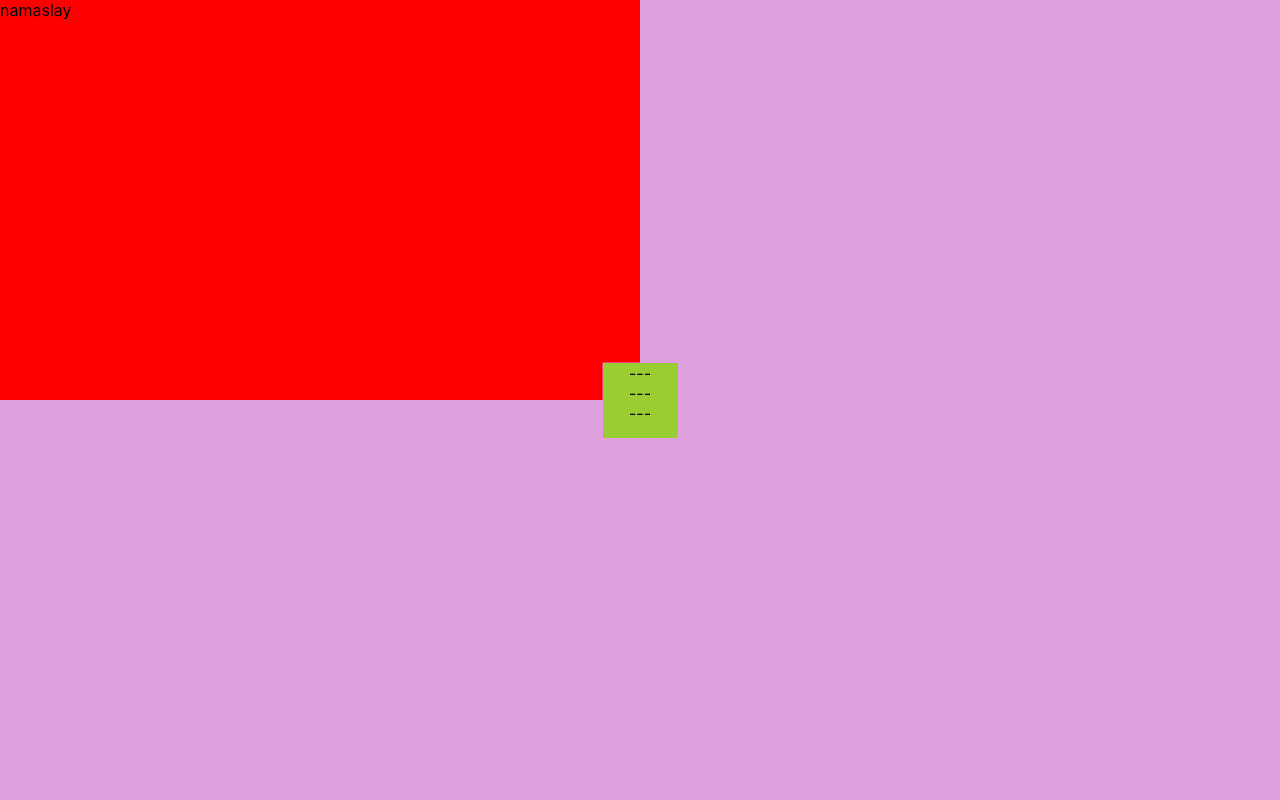
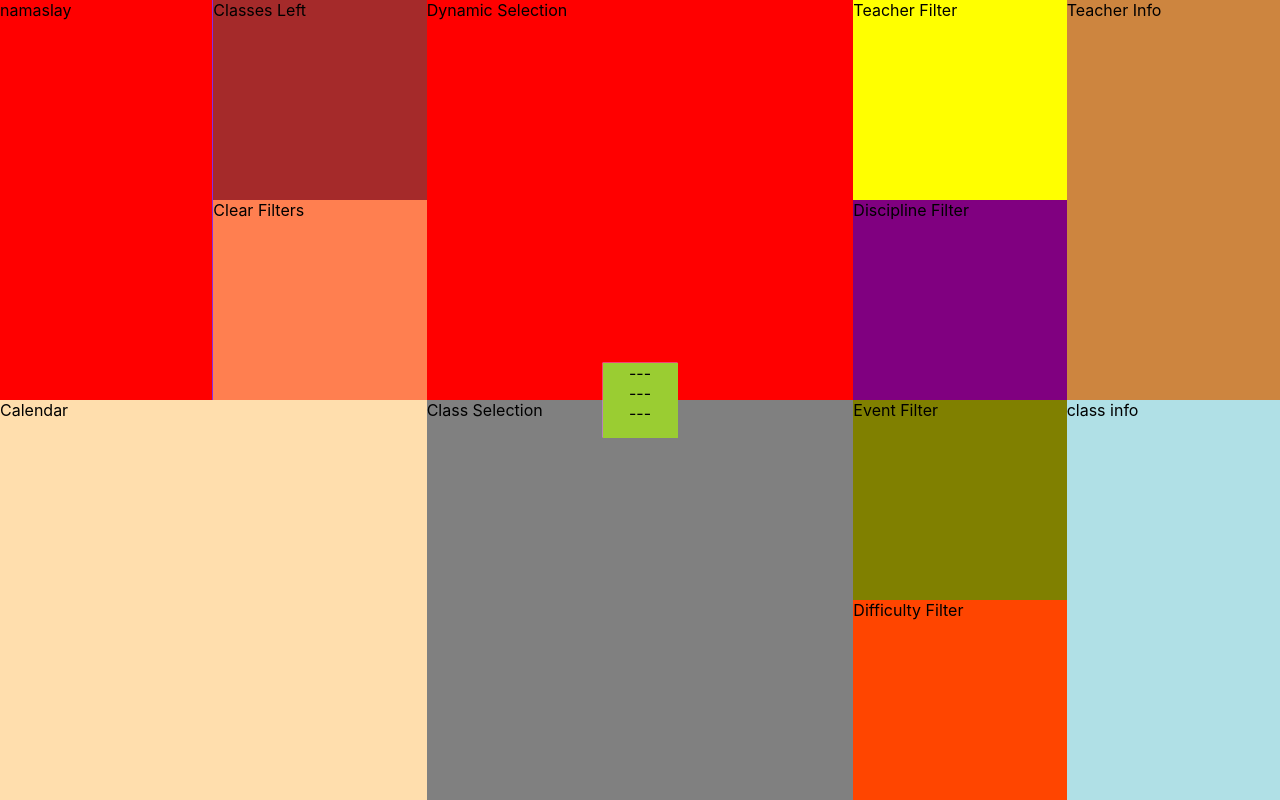
Before and after one commit to Heisey/namaslay, a React (Create React App) app: page / in a window 1280 px wide. Built offline with nearby package versions, Linux system fonts and the light colour scheme.

Commit message:
finished basxe layout for page

```diff
--- a/src/components/panels/NamaslayPanel/NamaslayPanel.tsx
+++ b/src/components/panels/NamaslayPanel/NamaslayPanel.tsx
@@ -2,13 +2,13 @@ import React from 'react';
 
 import './NamaslayPanel.scss'
 interface NamaslayPanelProps {
-  navState: boolean
+  panelSize: string
 }
 
 const NamaslayPanel: React.FC <NamaslayPanelProps> = props => {
-  const { navState } = props
+  const { panelSize } = props
   return (
-    <div className={`NamaslayPanel NamaslayPanel--${navState ? 'small' : 'large'}`}>
+    <div className={`NamaslayPanel NamaslayPanel--${panelSize}`}>
       namaslay
     </div>
   )
--- a/src/pages/Landing/Landing.scss
+++ b/src/pages/Landing/Landing.scss
@@ -16,6 +16,10 @@
     // min-height: 540px;
     // min-width: 960px;
   }
+  &__tl {
+    background-color: red;
+  }
+
   &__tr {
     background-color: green;
   }
--- a/src/pages/Landing/Landing.tsx
+++ b/src/pages/Landing/Landing.tsx
@@ -18,7 +18,7 @@ const Landing: React.FC = () => {
         toggleNav={handleShowNav}
       />
       <NamaslayPanel
-        navState={showNav}
+        panelSize={showNav ? 'small' : 'large'}
       />
       <div className="Landing__tr"></div>
       <div className="Landing__bl"></div>
--- a/src/pages/Schedule/Schedule.scss
+++ b/src/pages/Schedule/Schedule.scss
@@ -3,6 +3,126 @@
   height: 100vh;
   width: 100vw;
   display: grid;
-  grid-template-columns: repeat(6 1fr);
-  grid-template-rows: repeat(4 1fr);
+  grid-template-columns: 1fr 1fr 1fr 1fr 1fr 1fr;
+  grid-template-rows: 25vh 25vh 25vh 25vh;
+
+  &__namaslay {
+    background-color: blueviolet;
+    width: 100%;
+    height: 100%;
+    grid-row-start: 1;
+    grid-row-end: 3;
+    grid-column-start: 1;
+    grid-column-end: 2;
+  }
+
+  &__classesLeft {
+    background-color: brown;
+    width: 100%;
+    height: 100%;
+    grid-row-start: 1;
+    grid-row-end: 2;
+    grid-column-start: 2;
+    grid-column-end: 3;
+  }
+
+  &__calendar {
+    background-color: navajowhite;
+    width: 100%;
+    height: 100%;
+    grid-row-start: 3;
+    grid-row-end: 5;
+    grid-column-start: 1;
+    grid-column-end: 3;
+  }
+
+  &__classSelection {
+    background-color: grey;
+    width: 100%;
+    height: 100%;
+    grid-row-start: 3;
+    grid-row-end: 5;
+    grid-column-start: 3;
+    grid-column-end: 5;
+  }
+
+  &__dynamicSelection {
+    background-color: red;
+    width: 100%;
+    height: 100%;
+    grid-row-start: 1;
+    grid-row-end: 3;
+    grid-column-start: 3;
+    grid-column-end: 5;
+  }
+
+  &__teacherFilter  {
+    background-color: yellow;
+    width: 100%;
+    height: 100%;
+    grid-row-start: 1;
+    grid-row-end: 2;
+    grid-column-start: 5;
+    grid-column-end: 6;
+  }
+
+  &__disciplineFilter {
+    background-color: purple;
+    width: 100%;
+    height: 100%;
+    grid-row-start: 2;
+    grid-row-end: 3;
+    grid-column-start: 5;
+    grid-column-end: 6;
+  }
+
+  &__eventFilter {
+    background-color: olive;
+    width: 100%;
+    height: 100%;
+    grid-row-start: 3;
+    grid-row-end: 4;
+    grid-column-start: 5;
+    grid-column-end: 6;
+  }
+
+  &__difficultyFilter {
+    background-color: orangered;
+    width: 100%;
+    height: 100%;
+    grid-row-start: 4;
+    grid-row-end: 5;
+    grid-column-start: 5;
+    grid-column-end: 6;
+  }
+
+  &__clearFilters {
+    background-color: coral;
+    width: 100%;
+    height: 100%;
+    grid-row-start: 2;
+    grid-row-end: 3;
+    grid-column-start: 2;
+    grid-column-end: 3;
+  }
+
+  &__teacherInfo {
+    background-color: peru;
+    width: 100%;
+    height: 100%;
+    grid-row-start: 1;
+    grid-row-end: 3;
+    grid-column-start: 6;
+    grid-column-end: 7;
+  }
+
+  &__classInfo {
+    background-color: powderblue;
+    width: 100%;
+    height: 100%;
+    grid-row-start: 3;
+    grid-row-end: 5;
+    grid-column-start: 6;
+    grid-column-end: 7;
+  }
 }
--- a/src/pages/Schedule/Schedule.tsx
+++ b/src/pages/Schedule/Schedule.tsx
@@ -1,7 +1,13 @@
 import React, { useState } from 'react'
 
+// ?? Components
+import Nav from '../../components/Nav/Nav';
+
+// ?? Box Components
+
+// ?? Panel Components
 import NamaslayPanel from '../../components/panels/NamaslayPanel/NamaslayPanel'
-import Nav from '../../components/Nav/Nav';
+
 
 import './Schedule.scss';
 
@@ -17,9 +23,55 @@ const Schedule: React.FC = () => {
         navState={showNav}
         toggleNav={handleShowNav}
       />
-      <NamaslayPanel
-        navState={showNav}
-      />
+      <div className="Schedule__namaslay">
+        <NamaslayPanel
+          panelSize='small'
+        />
+      </div>
+
+      <div className="Schedule__classesLeft">
+        Classes Left
+      </div>
+
+      <div className="Schedule__calendar">
+        Calendar
+      </div>
+
+      <div className="Schedule__classSelection">
+        Class Selection
+      </div>
+
+      <div className="Schedule__dynamicSelection">
+        Dynamic Selection
+      </div>
+
+      <div className="Schedule__teacherFilter">
+        Teacher Filter
+      </div>
+
+      <div className="Schedule__disciplineFilter">
+        Discipline Filter
+      </div>
+
+      <div className="Schedule__eventFilter">
+        Event Filter
+      </div>
+
+      <div className="Schedule__difficultyFilter">
+        Difficulty Filter
+      </div>
+
+      <div className="Schedule__clearFilters">
+        Clear Filters
+      </div>
+
+      <div className="Schedule__teacherInfo">
+        Teacher Info
+      </div>
+
+      <div className="Schedule__classInfo">
+        class info
+      </div>
     </div>
   )
 }
```
